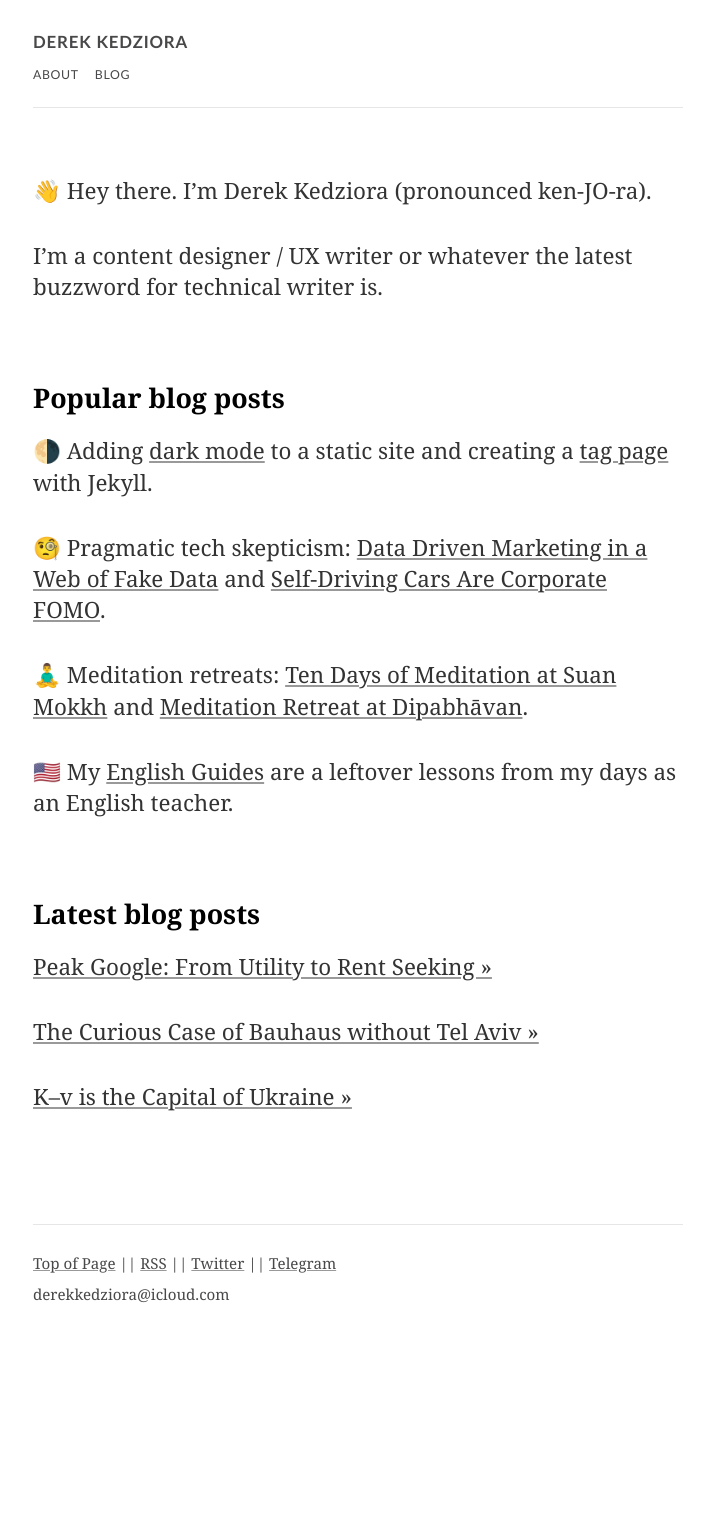
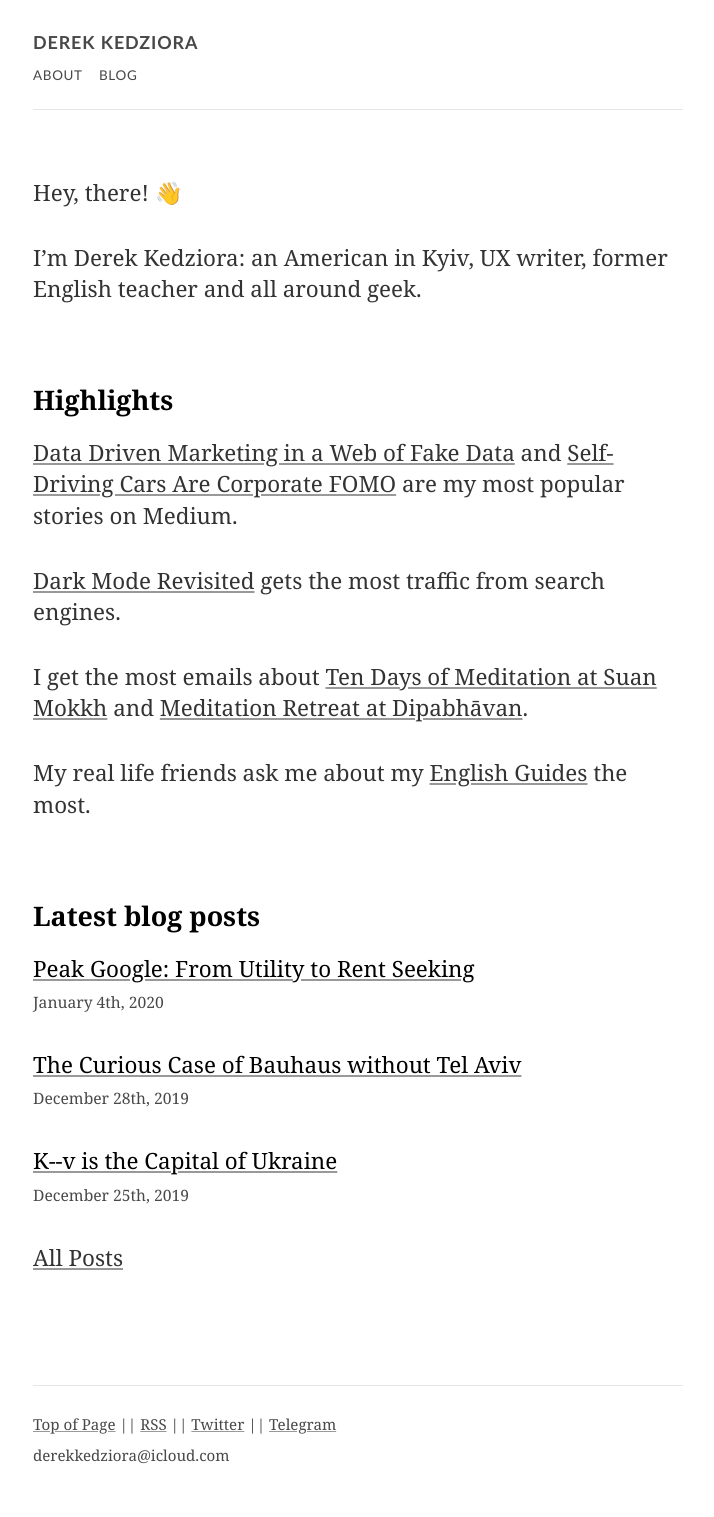
Before and after one commit to parcuri/derekkedziora.com, a Jekyll site: the page built from index.md, in a window 1280 px wide. Shown: the whole page, without its empty margins (282-996 px from the left). Built offline with Jekyll 4.4.1, drawn with Linux system fonts in a browser that asks for light colours; before the commit the page ends 1356 px from its top, so only the background shows below that.

Commit message:
design updates

```diff
--- a/_includes/top-of-page.html
+++ b/_includes/top-of-page.html
@@ -9,12 +9,12 @@
 <div class="nav-link">
 <nav>
 {%- if page.about -%}
-<h1>About</h1>
+<span class="current-page">About</span>
 {%- else -%}
 <a href="/about" title="About">About</a>
 {%- endif -%}
 {%- if page.blog-index -%}
-<h1>Blog</h1>
+<span class="current-page">Blog</span>
 {%- else -%}
 <a href="/blog" title="Blog">Blog</a>
 {%- endif -%}
--- a/_layouts/default.html
+++ b/_layouts/default.html
@@ -11,7 +11,7 @@
 
 <article>
 
-  {%- unless page.nav-title -%}
+  {%- unless page.index -%}
 		<h1>{{page.title}}</h1>
     	<!--{%- include subtitle.html -%}-->
   {%- endunless -%}
--- a/assets/css/main.scss
+++ b/assets/css/main.scss
@@ -139,21 +139,18 @@ footer {
     color: var(--light-text-color);
     display: block;
     font-weight: 700;
-    font-size: .75em;
+    font-size: .8em;
     line-height: 1;
     letter-spacing: .05em;
     margin: 0 0 .5em 0;
     text-transform: uppercase;
-  }
-  a.name {
-    font-weight: 400;
   }
   nav {
     margin-top: 0;
   }
   .nav-link {
     color: var(--light-text-color);
-    font-size: .55em;
+    font-size: .6em;
     letter-spacing: .05em;
     margin: 0;
     text-transform: uppercase;
@@ -164,7 +161,7 @@ footer {
     margin: 0;
     padding: 0 2.5% 0 0;
   }
-  .nav-link h1 {
+  .current-page {
     text-decoration: line-through;
     text-decoration-color: var(--bold-color);
     display: inline-block;
@@ -179,7 +176,7 @@ footer {
 }
 
 .bottom-nav {
-  //border-top: 1px solid var(--light-border-color);
+  border-top: 1px solid var(--light-border-color);
   display: flex;
   flex-wrap: wrap;
 }
@@ -208,6 +205,7 @@ footer {
 }
 
 .contact-info {
+  //font-family: $mono-typeface;
   font-size: .75em;
   padding: 1.5em 0 3em 0;
   border-top: 1px solid var(--light-border-color);
@@ -511,19 +509,23 @@ time {
 }
 
 a.internal-nav {
-  font-family: $mono-typeface;
-  font-size: .65em;
+  font-size: .7em;
 }
 
 .top-of-listing {
   color: var(--light-text-color);
-  font-family: $mono-typeface;
-  font-size: .65em;
-  margin: -1.5em 0 0 0;
+  font-size: .7em;
+  margin: 0;
 }
 
 #theme-toggle {
   cursor: pointer;
+}
+
+.about-image {
+  float: right;
+  margin-left: 1em;
+  max-width: 40%;
 }
 
 @-moz-document url-prefix() {
@@ -549,15 +551,14 @@ a.internal-nav {
     text-decoration: none;
   }
 
-  h1 {
-    margin-top: 1em;
-  }
-
   .theme-toggle-button:active, .theme-toggle-button:hover {
     color: var(--light-text-color);
     text-decoration: none;
   }
 
+  .tag-nav {
+    column-count: 2;
+  }
 }
 
 
--- a/index.md
+++ b/index.md
@@ -5,29 +5,32 @@ index: true
 nav-title: true
 ---
 
-👋 Hey there. I’m Derek Kedziora (pronounced ken-JO-ra).
+Hey, there! 👋
 
-I'm a content designer / UX writer or whatever the latest buzzword for technical writer is.
+I’m Derek Kedziora: an American in Kyiv, UX writer, former English teacher and all around geek.
 
-## Popular blog posts
+## Highlights
 
-🌗 Adding [dark mode](/blog/dark-mode-revisited) to a static site and creating a [tag page](/blog/tag-page-jekyll) with Jekyll.
+[Data Driven Marketing in a Web of Fake Data](/blog/fake-data) and [Self-Driving Cars Are Corporate FOMO](/blog/glomar-cars) are my most popular stories on Medium.
 
-🧐 Pragmatic tech skepticism: [Data Driven Marketing in a Web of Fake Data](/blog/fake-data) and [Self-Driving Cars Are Corporate FOMO](/blog/glomar-cars).
+[Dark Mode Revisited](/blog/dark-mode-revisited) gets the most traffic from search engines.
 
-🧘‍♂️ Meditation retreats: [Ten Days of Meditation at Suan Mokkh](/blog/suan-mokkh-retreat) and [Meditation Retreat at Dipabhāvan](/blog/dipibhavan-retreat).
+I get the most emails about [Ten Days of Meditation at Suan Mokkh](/blog/suan-mokkh-retreat) and [Meditation Retreat at Dipabhāvan](/blog/dipibhavan-retreat).
 
-🇺🇸 My [English Guides](/english "English Guides") are a leftover lessons from my days as an English teacher.
+My real life friends ask me about my [English Guides](/english "English Guides") the most.
 
 ## Latest blog posts
+<ul class="listing">
 {% assign i = 0 %}
 {% for post in site.posts %}
 {%- unless post.unlisted -%}
 {%- assign i = i | plus: 1 -%}
-[{{post.title}}&nbsp;»]({{post.url}} "{{post.title}}")
-
+{%- include blog-listing.html -%}
 {% endunless %}
 {%- if i == 3 -%}
 {%- break -%}
 {%- endif -%}
 {% endfor %}
+</ul>
+
+[All Posts](/blog)
```
Also changed, not shown: _pages/about.md (+4 -6 lines).
